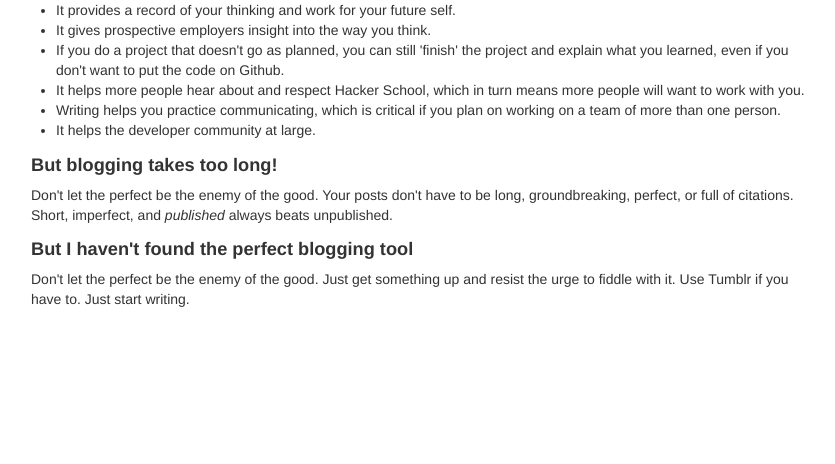
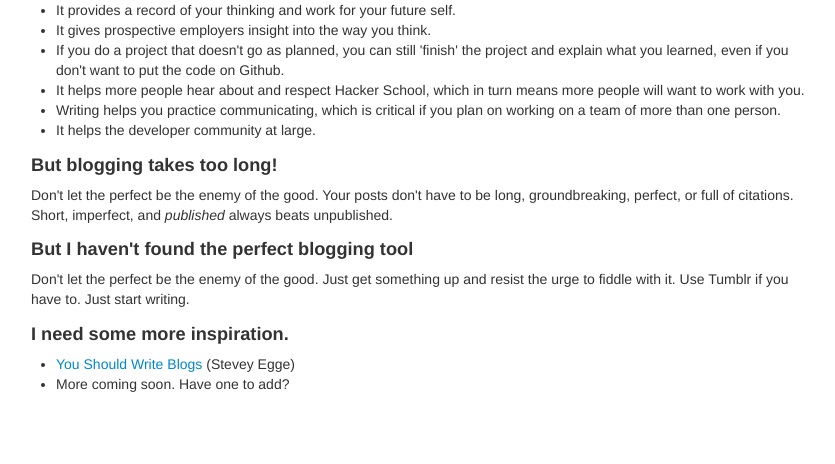
Before and after one commit to recursecenter/blaggregator, a Django app: page /about/ in a window 1280 px wide. Shown: the part 1186-1650 px from the top of the page, without its empty margins (239-1074 px from the left). Before the commit the page ends 1493 px from the top, so only its background shows below. Run offline with Django 3.2, Linux system fonts and the light colour scheme; parts of the project's set-up code (start-up, migrations or seed data) failed here and were passed over.

Commit message:
Add inspiration blog post

```diff
--- a/home/templates/home/about.html
+++ b/home/templates/home/about.html
@@ -79,6 +79,13 @@
             <p class="question">But I haven't found the perfect blogging tool</p>
 
             <p class="answer">Don't let the perfect be the enemy of the good. Just get something up and resist the urge to fiddle with it. Use Tumblr if you have to. Just start writing. </p>
+
+            <p class="question">I need some more inspiration.</p>
+
+            <ul class="answer">
+                <li><a href="https://sites.google.com/site/steveyegge2/you-should-write-blogs">You Should Write Blogs</a> (Stevey Egge)</li>
+                <li>More coming soon. Have one to add?</li>
+            </ul>
         </div>
     </div>
 
```
